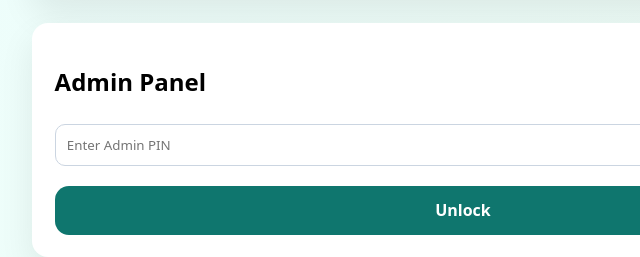
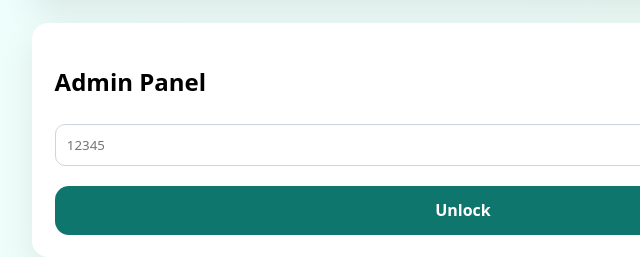
Before and after one commit to NullTraceDave/CAMPUS-FOOTBALL, a plain HTML site: page index.html in a window 1280 px wide. Shown: the part 1001-1258 px from the top of the page, 177-817 px from the left. Drawn offline with Linux system fonts and the light colour scheme.

Commit message:
Update index.html

```diff
--- a/index.html
+++ b/index.html
@@ -100,7 +100,7 @@ footer{text-align:center;font-size:.8rem;color:#64748b;padding:1rem}
 <!-- ADMIN -->
 <div class="card">
   <h2>Admin Panel</h2>
-  <input id="adminPin" placeholder="Enter Admin PIN">
+  <input id="adminPin" placeholder="12345">
   <button class="secondary" onclick="unlockAdmin()">Unlock</button>
 
   <div id="adminArea" class="hidden">
```
